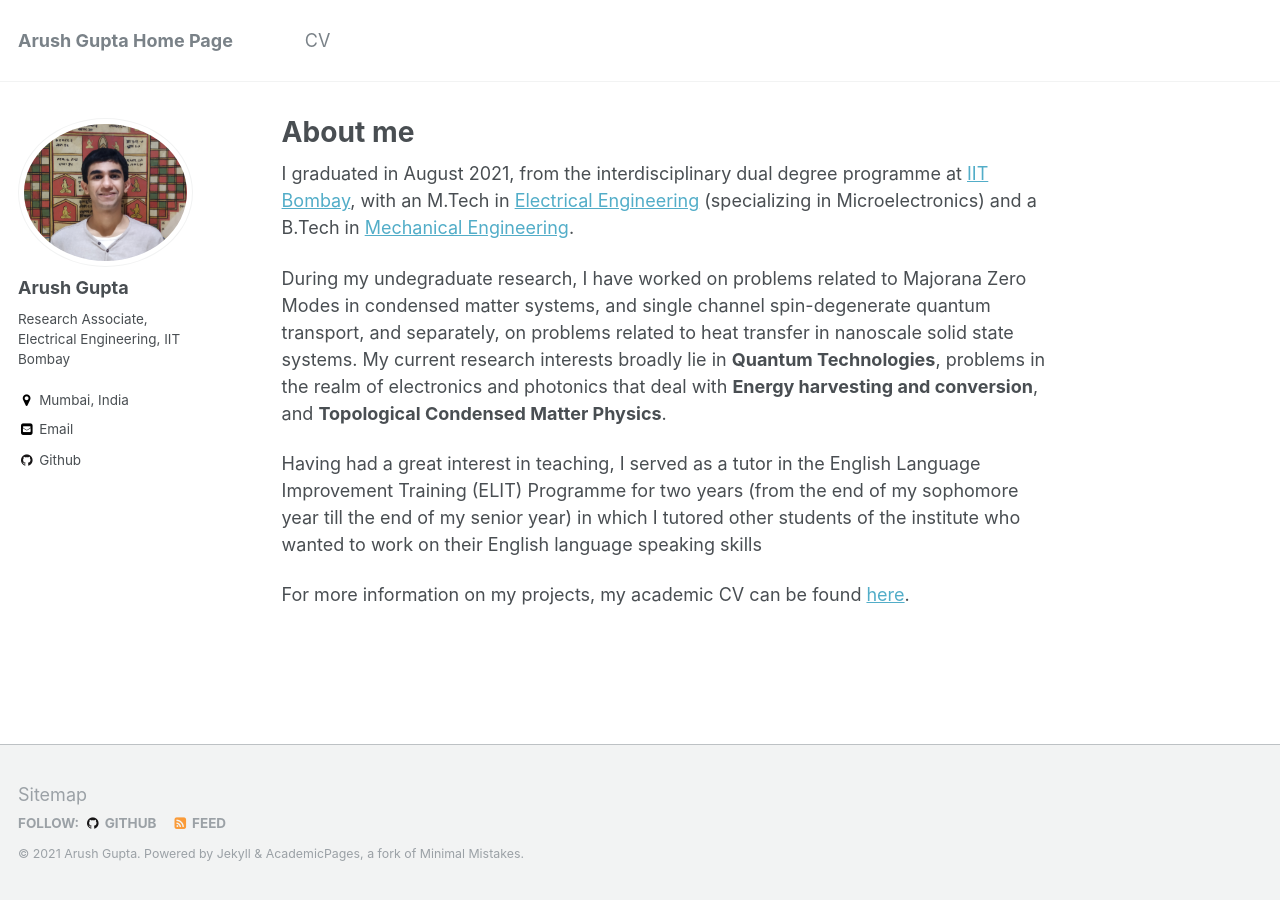
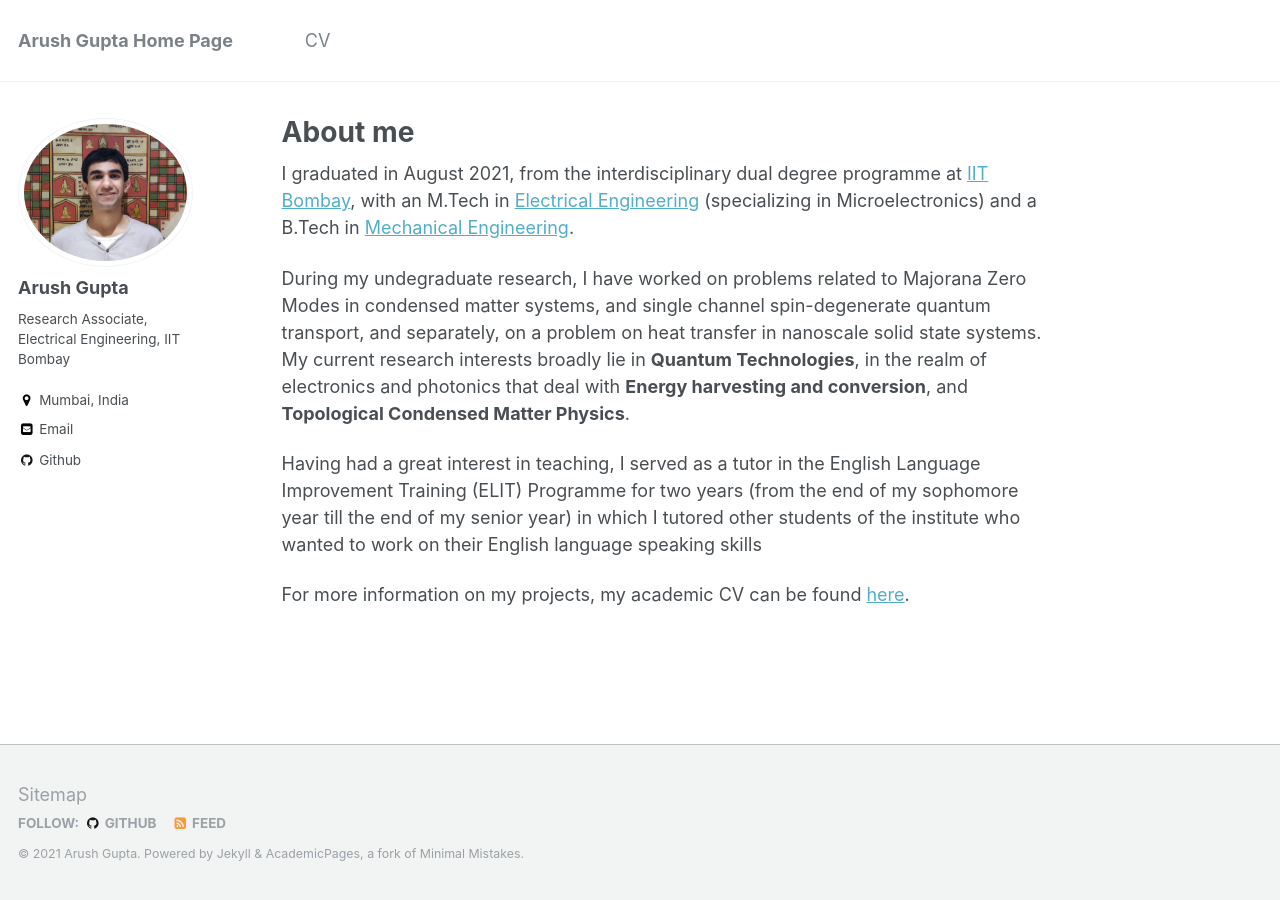
Before and after one commit to arush-gupta/arush-gupta.github.io, a Jekyll site: the page built from _pages/about.md, in a window 1280 px wide. Built offline with Jekyll 4.4.1, drawn with Linux system fonts in a browser that asks for light colours.

Commit message:
Update about.md

```diff
--- a/_pages/about.md
+++ b/_pages/about.md
@@ -11,11 +11,11 @@ redirect_from:
 
 I graduated in August 2021, from the interdisciplinary dual degree programme at [IIT Bombay](https://www.iitb.ac.in), with an M.Tech in [Electrical Engineering](https://www.ee.iitb.ac.in/web) (specializing in Microelectronics) and a B.Tech in [Mechanical Engineering](https://www.me.iitb.ac.in).
 
-During my undegraduate research, I have worked on problems related to Majorana Zero Modes in condensed matter systems, and single channel spin-degenerate quantum transport, and separately, on problems related to heat transfer in nanoscale solid state systems.
-My current research interests broadly lie in **Quantum Technologies**, problems in the realm of electronics and photonics that deal with **Energy harvesting and conversion**, and **Topological Condensed Matter Physics**.
+During my undegraduate research, I have worked on problems related to Majorana Zero Modes in condensed matter systems, and single channel spin-degenerate quantum transport, and separately, on a problem on heat transfer in nanoscale solid state systems.
+My current research interests broadly lie in **Quantum Technologies**, in the realm of electronics and photonics that deal with **Energy harvesting and conversion**, and **Topological Condensed Matter Physics**.
 
 <!---
-My master's thesis was with [Prof. Bhaskaran Muralidharan](http://sharada.ee.iitb.ac.in/~bm/?page_id=85) where we explored the conductance signatures of the Kitaev Chain as a channel. During my senior year, I worked with [Prof. Bhaskaran Muralidharan](http://sharada.ee.iitb.ac.in/~bm/?page_id=85) on learning about quantum transport by exploring Coulomb-blockade effects in single channel spin-degenerate systems. I spent my third year summer interning in [Prof. Dipanshu Bansal's group](https://sites.google.com/view/spectroscopy-iitb/home?authuser=0) where I worked on simulating phonon transport in two-dimensional nanoscale systems via Monte Carlo simulations.
+My master's thesis was with [Prof. Bhaskaran Muralidharan](http://sharada.ee.iitb.ac.in/~bm/?page_id=85) where we explored the conductance signatures of the Kitaev Chain as a channel and the role of dephasing interactions on the strength of the signatures. During my senior year, I worked with [Prof. Bhaskaran Muralidharan](http://sharada.ee.iitb.ac.in/~bm/?page_id=85) to learning about quantum transport by exploring Coulomb-blockade effects in single channel spin-degenerate systems. I spent my third year summer interning in [Prof. Dipanshu Bansal's group](https://sites.google.com/view/spectroscopy-iitb/home?authuser=0) where I worked on simulating phonon transport in two-dimensional nanoscale systems via Monte Carlo simulations.
 --->
 
 Having had a great interest in teaching, I served as a tutor in the English Language Improvement Training (ELIT) Programme for two years (from the end of my sophomore year till the end of my senior year) in which I tutored other students of the institute who wanted to work on their English language speaking skills
```
